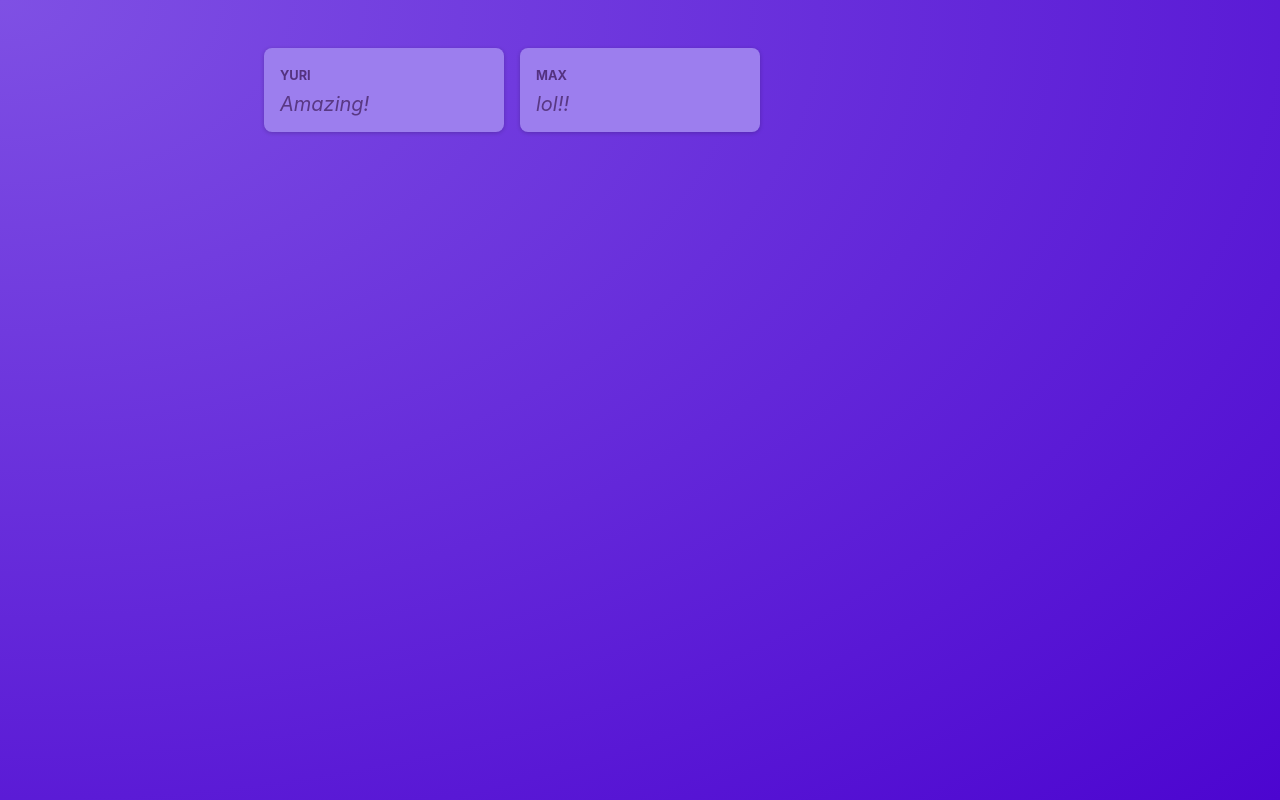
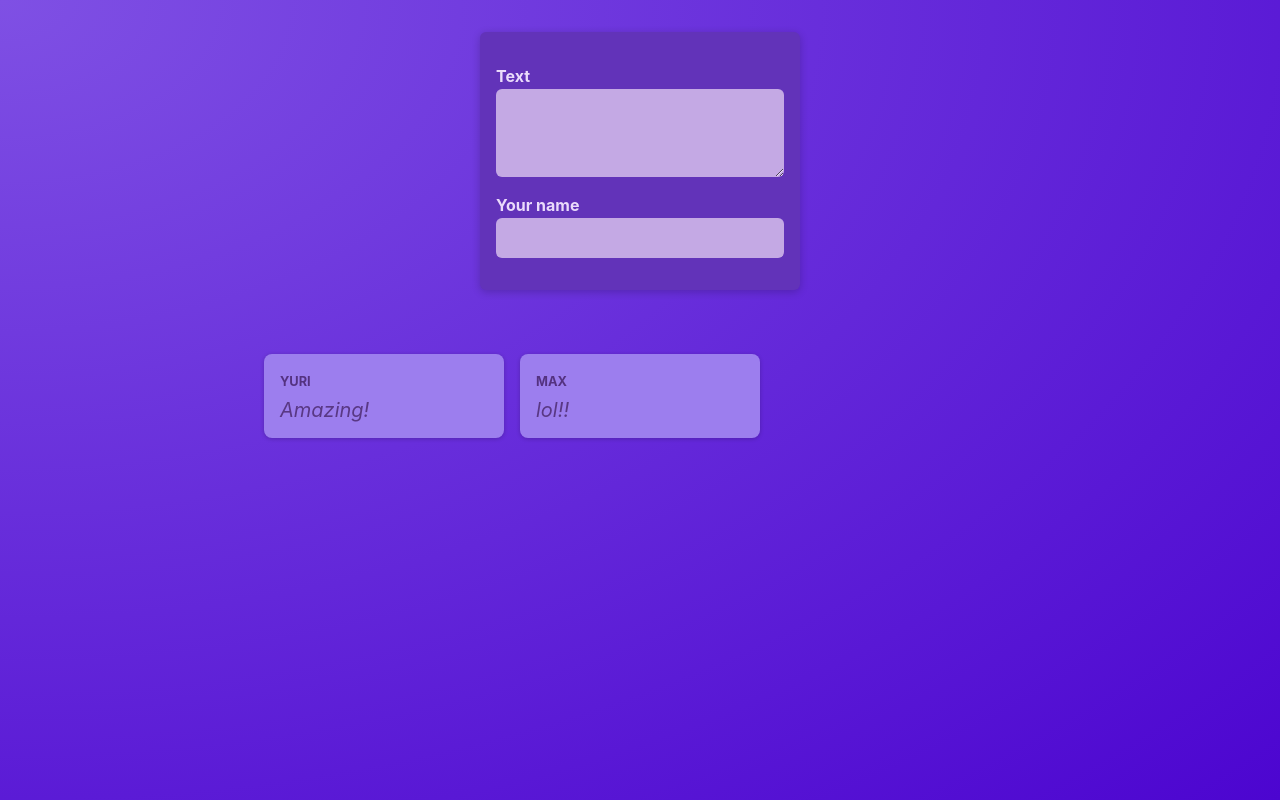
Before and after one commit to yurivvdantas/react-crash-course, a React (Vite) app: page / in a window 1280 px wide. Built offline with nearby package versions, Linux system fonts and the light colour scheme.

Commit message:
section 24: preparing the app for state management

```diff
--- /dev/null
+++ b/src/components/NewPost.jsx
@@ -0,0 +1,18 @@
+import classes from './NewPost.module.css';
+
+function NewPost() {
+  return (
+    <form className={classes.form}>
+      <p>
+        <label htmlFor="body">Text</label>
+        <textarea id="body" required rows={3} />
+      </p>
+      <p>
+        <label htmlFor="name">Your name</label>
+        <input type="text" id="name" required />
+      </p>
+    </form>
+  );
+}
+
+export default NewPost;
--- /dev/null
+++ b/src/components/NewPost.module.css
@@ -0,0 +1,55 @@
+.form {
+  background-color: #6233b9;
+  padding: 1rem;
+  width: 20rem;
+  margin: 2rem auto;
+  border-radius: 6px;
+  box-shadow: 0 2px 8px rgba(0, 0, 0, 0.2);
+}
+
+.form label {
+  display: block;
+  margin-bottom: 0.05rem;
+  color: #eadbfb;
+  font-weight: bold;
+}
+
+.form input,
+.form textarea {
+  display: block;
+  width: 100%;
+  font: inherit;
+  padding: 0.5rem;
+  border-radius: 6px;
+  border: none;
+  background-color: #c4a9e4;
+  color: #28262c;
+}
+
+.actions {
+  display: flex;
+  justify-content: flex-end;
+  gap: 0.5rem;
+}
+
+.actions button {
+  cursor: pointer;
+  font: inherit;
+  padding: 0.5rem 1.5rem;
+  border: none;
+  border-radius: 4px;
+  background-color: #34036c;
+  color: #e5d5f7;
+}
+
+.actions button:hover {
+  background-color: #23014a;
+}
+
+.actions button[type='button'] {
+  background-color: transparent;
+}
+
+.actions button[type='button']:hover {
+  color: #d1bee6;
+}
--- a/src/components/PostsList.jsx
+++ b/src/components/PostsList.jsx
@@ -1,12 +1,16 @@
+import NewPost from './NewPost';
 import Post from './Post'
 import classes from './PostsList.module.css'
 
 function PostsList() {
-    return (<ul className={classes.posts}>
+
+    return <>
+    <NewPost/>
+    <ul className={classes.posts}>
             <Post author="Yuri" body="Amazing!" />
             <Post author="Max" body="lol!!" />
     </ul>
-    );
+    </>
 }
 
 export default PostsList;
```
